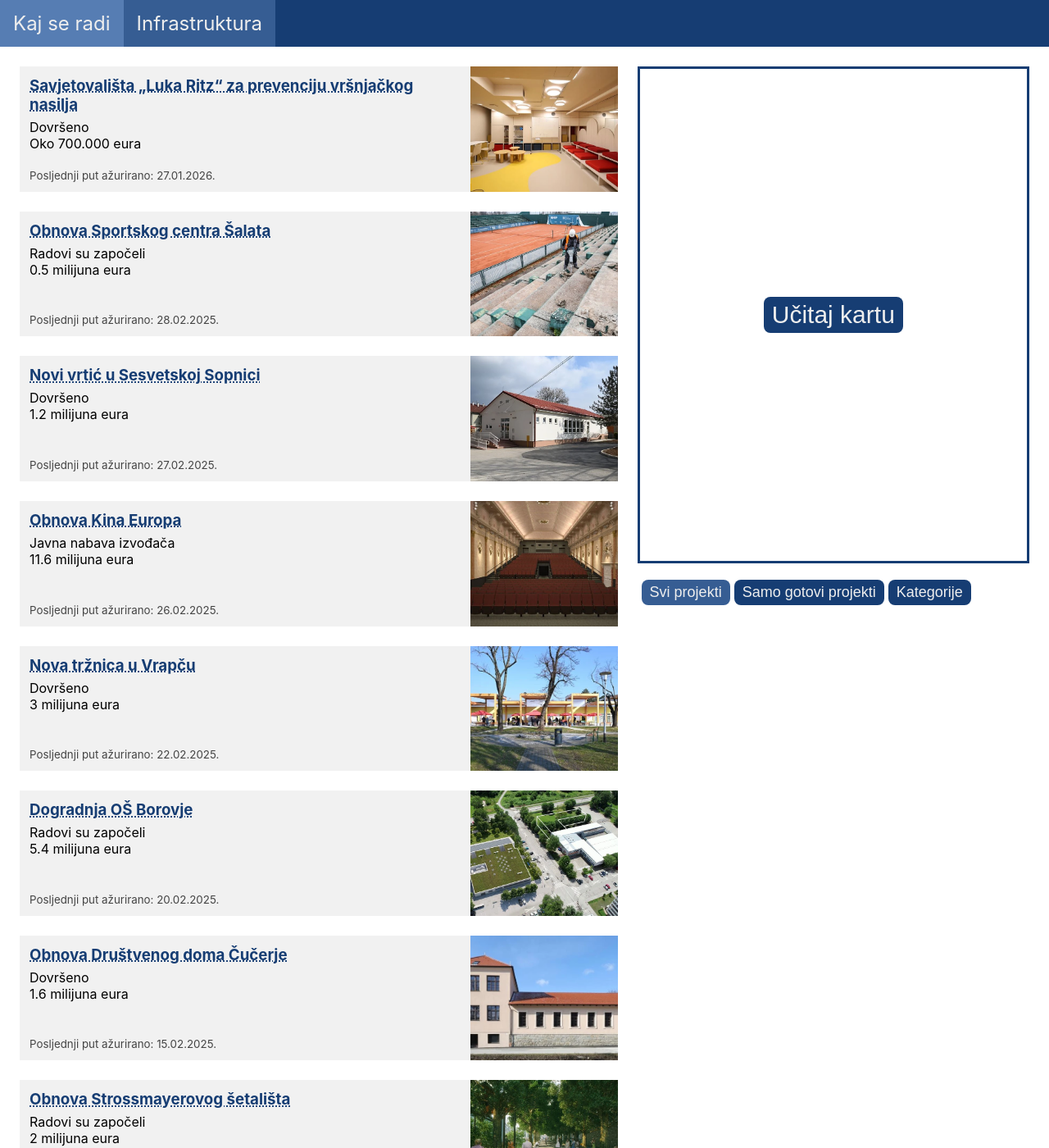
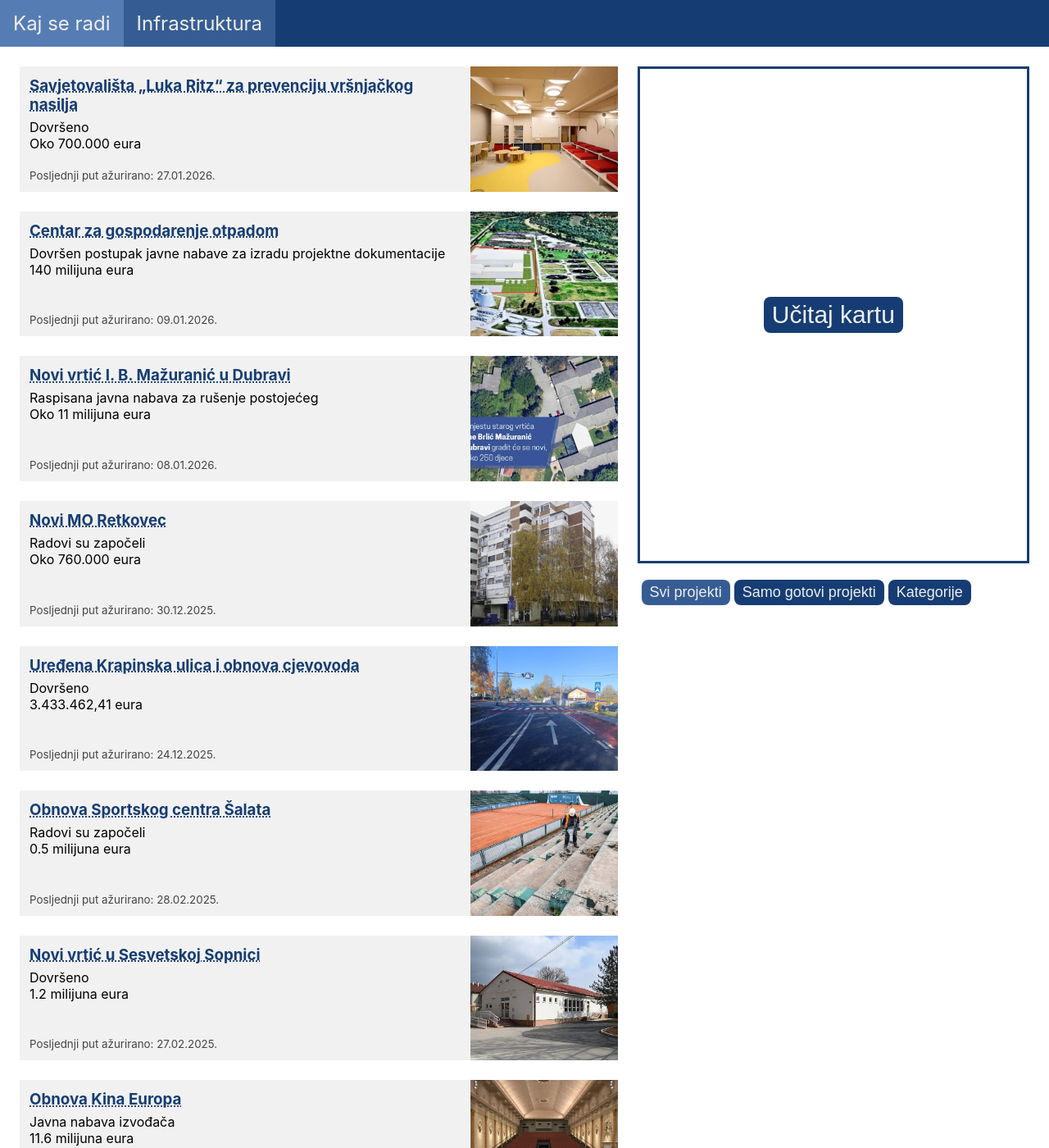
Before and after one commit to KajSeRadi/KajSeRadi.github.io, a Jekyll site: the page built from infrastruktura.html, in a window 1280 px wide and 1400 px high. Shown: the whole window at 82% size. Built offline with Jekyll 4.4.1, drawn with Linux system fonts in a browser that asks for light colours; some of the changed text lies outside the part shown.

Commit message:
Dodaj nekoliko projekata.

```diff
--- a/_projekti/centar_za_gospodarenje_otpadom.html
+++ b/_projekti/centar_za_gospodarenje_otpadom.html
@@ -1,5 +1,5 @@
 ---
-date: 2024-11-21
+date: 2026-01-09
 ime: Centar za gospodarenje otpadom
 faza: Dovršen postupak javne nabave za izradu projektne dokumentacije
 vrijednost: 140 milijuna eura
@@ -10,6 +10,12 @@ geo_lokacija: [45.79201, 16.08965]
 kategorije: [komunalne-usluge]
 ---
 
+<h4>09.01.2026.</h4>
+
+<p>
+  Grad Zagreb otvorio je <a href="https://zagreb.hr/zapocela-javna-rasprava-o-planu-gospodarenja-otpad/216176">Javnu raspravu o Strateškoj studiji utjecaja Plana gospodarenja otpadom Grada Zagreba</a> za razdoblje do 2029. godine na okoliš i Nacrtu prijedloga Plana gospodarenja otpadom Grada Zagreba za razdoblje do 2029. godine, ključnom strateškom dokumentu koji će odrediti daljnji razvoj sustava gospodarenja otpadom u Zagrebu. Javna rasprava traje od 5. siječnja do 4. veljače.
+</p>
+
 <h4>21.22.2024.</h4>
 
 <p>
--- /dev/null
+++ b/_projekti/djecji_vrtic_dubrava.html
@@ -0,0 +1,21 @@
+---
+date: 2026-01-08
+ime: Novi vrtić I. B. Mažuranić u Dubravi
+faza: Raspisana javna nabava za rušenje postojećeg
+vrijednost: Oko 11 milijuna eura
+slika_url: /assets/img/DV-mazuranic-dubrava
+slika_tekst: Slika vrtića sa Google Maps
+slika_izvor: Grad Zagreb
+geo_lokacija: [45.822758, 16.042171]
+trenutna_faza: 0
+prikazi_faze:
+- 0
+- 1
+kategorije: [obrazovanje]
+---
+
+<h4>08.01.2026.</h4>
+
+<p>
+  Grad Zagreb raspisao je <a href="https://zagreb.hr/na-mjestu-starog-vrtica-ivane-brlic-mazuranic-u-du/216097">postupak javne nabave za rušenje postojećeg,</a> 51 godinu starog objekta Dječjeg vrtića Ivane Brlić-Mažuranić u Dubravi te izgradnju novog, suvremenog vrtića na istoj lokaciji.
+</p>
--- /dev/null
+++ b/_projekti/mjesni_odbor_retkovec.html
@@ -0,0 +1,22 @@
+---
+date: 2025-12-30
+ime: Novi MO Retkovec
+faza: Radovi su započeli
+vrijednost: Oko 760.000 eura
+slika_url: /assets/img/MO-Retkovec
+slika_tekst: Slika zgrade u kojoj se renovira MO Retkovec
+slika_izvor: Grad Zagreb
+geo_lokacija: [45.828489, 16.066475]
+trenutna_faza: 5
+prikazi_faze:
+- 4
+- 5
+- 6
+kategorije: [kultura]
+---
+
+<h4>30.12.2025.</h4>
+
+<p>
+  U tijeku su radovi na uređenju poslovnog prostora u prizemlju stambeno—poslovne zgrade na adresi Dubrava 226. Radi se o prostoru neto korisne površine od 180 m2, namijenjenom za <a href="https://zagreb.hr/grad-zagreb-ure%C4%91uje-novi-prostor-za-mjesni-odbor-n/215898">Mjesni odbor Novi Retkovec,</a> koji će na ovaj način dobiti moderno opremljen prostor koji je lako dostupan građanima, na Aveniji Dubrava. Radi se naime o Mjesnom odboru koji je izgubio svoju staru lokaciju za rad, na kojoj se sada nalazi područni objekt Dječjeg vrtića Medo Brundo.
+</p>
--- /dev/null
+++ b/_projekti/uredjena_krapinska.html
@@ -0,0 +1,24 @@
+---
+date: 2025-12-24
+ime: Uređena Krapinska ulica i obnova cjevovoda
+faza: Dovršeno
+vrijednost: 3.433.462,41 eura
+slika_url: /assets/img/uredjena-krapinska
+slika_tekst: Slika pješačkog prijelaza sa biciklističkom stazom na Krapinskoj ulici.
+slika_izvor: Grad Zagreb
+geo_lokacija: [45.802396, 15.950105]
+trenutna_faza: 6
+prikazi_faze:
+- 5
+- 6
+kategorije: [prometnice]
+---
+
+<h4>24.12.2025.</h4>
+
+<p>
+  Dovršeni su radovi na <a href="https://zagreb.hr/zavrseno-sveobuhvatno-ure%C4%91enje-krapinske-ulice-i-u/215736">cijeloj Krapinskoj ulici,</a> koja je u duljini nešto većoj od jednog kilometra dobila novo, moderno i funkcionalno prometno rješenje, s više prostora za kretanje pješaka. Nakon završetka asfaltiranja početkom studenoga na dionici od Selske ceste do Kostelske ulice, dovršena je i dionica do Ozaljske ulice, čime je projekt uređenja u potpunosti priveden kraju.
+</p>
+<p>
+  U sklopu velikog projekta rekonstrukcije magistralnog cjevovoda od Selske ceste do Avenije Marina Držića, na dionici od Kostelske do Ozaljske ulice rekonstruiran je magistralni i vodoopskrbni cjevovod, svi vodoopskrbni priključci i zasunska komora. Građanima je ovom rekonstrukcijom osigurana kvalitetnija i dugoročno sigurna opskrba vodom.
+</p>
```
Also changed, not shown: assets/img/DV-mazuranic-dubrava.jpg (added), assets/img/DV-mazuranic-dubrava.webp (added), assets/img/MO-Retkovec.jpg (added), assets/img/MO-Retkovec.webp (added), assets/img/uredjena-krapinska.jpg (added), assets/img/uredjena-krapinska.webp (added).
